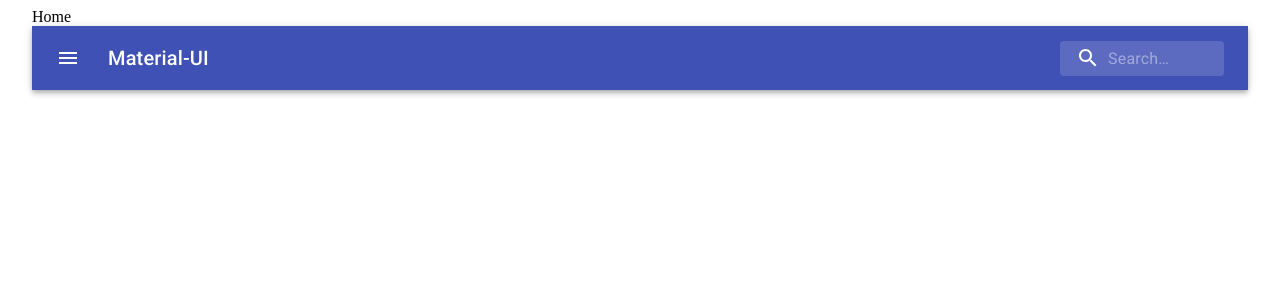
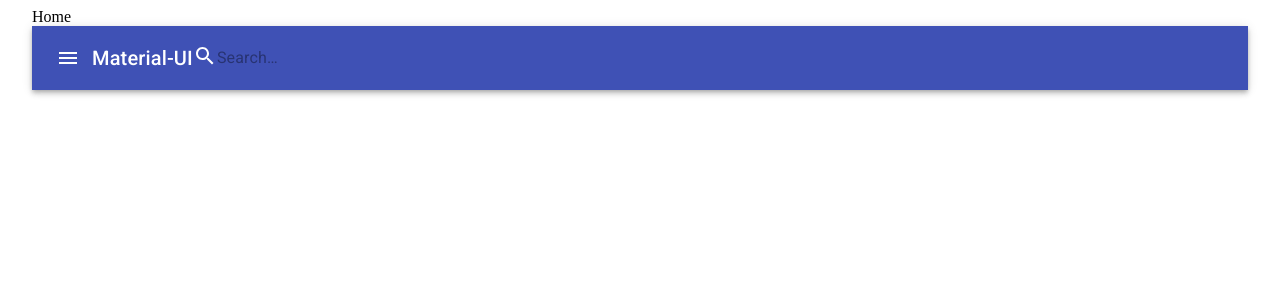
Before and after one commit to alimertcakar/react-clientside-url-shortening, a React (Create React App) app: page / in a window 1280 px wide. Shown: the top 300 px of the page. Built offline with nearby package versions, Linux system fonts and the light colour scheme.

Commit message:
Update AppBar.component.jsx

```diff
--- a/src/components/Navigation/AppBar.component.jsx
+++ b/src/components/Navigation/AppBar.component.jsx
@@ -4,98 +4,27 @@ import Toolbar from "@material-ui/core/Toolbar";
 import IconButton from "@material-ui/core/IconButton";
 import Typography from "@material-ui/core/Typography";
 import InputBase from "@material-ui/core/InputBase";
-import { fade, makeStyles } from "@material-ui/core/styles";
 import MenuIcon from "@material-ui/icons/Menu";
 import SearchIcon from "@material-ui/icons/Search";
 
-const useStyles = makeStyles((theme) => ({
-  root: {
-    flexGrow: 1,
-  },
-  menuButton: {
-    marginRight: theme.spacing(2),
-  },
-  title: {
-    flexGrow: 1,
-    display: "none",
-    [theme.breakpoints.up("sm")]: {
-      display: "block",
-    },
-  },
-  search: {
-    position: "relative",
-    borderRadius: theme.shape.borderRadius,
-    backgroundColor: fade(theme.palette.common.white, 0.15),
-    "&:hover": {
-      backgroundColor: fade(theme.palette.common.white, 0.25),
-    },
-    marginLeft: 0,
-    width: "100%",
-    [theme.breakpoints.up("sm")]: {
-      marginLeft: theme.spacing(1),
-      width: "auto",
-    },
-  },
-  searchIcon: {
-    padding: theme.spacing(0, 2),
-    height: "100%",
-    position: "absolute",
-    pointerEvents: "none",
-    display: "flex",
-    alignItems: "center",
-    justifyContent: "center",
-  },
-  inputRoot: {
-    color: "inherit",
-  },
-  inputInput: {
-    padding: theme.spacing(1, 1, 1, 0),
-    // vertical padding + font size from searchIcon
-    paddingLeft: `calc(1em + ${theme.spacing(4)}px)`,
-    transition: theme.transitions.create("width"),
-    width: "100%",
-    [theme.breakpoints.up("sm")]: {
-      width: "12ch",
-      "&:focus": {
-        width: "20ch",
-      },
-    },
-  },
-}));
-
 export default function SearchAppBar() {
-  const classes = useStyles();
-
   return (
-    <div className={classes.root}>
     <AppBar position="static">
       <Toolbar>
-          <IconButton
-            edge="start"
-            className={classes.menuButton}
-            color="inherit"
-            aria-label="open drawer"
-          >
+        <IconButton edge="start" color="inherit" aria-label="open drawer">
           <MenuIcon />
         </IconButton>
-          <Typography className={classes.title} variant="h6" noWrap>
+        <Typography variant="h6" noWrap>
           Material-UI
         </Typography>
-          <div className={classes.search}>
-            <div className={classes.searchIcon}>
+        <div>
           <SearchIcon />
         </div>
         <InputBase
           placeholder="Search…"
-              classes={{
-                root: classes.inputRoot,
-                input: classes.inputInput,
-              }}
           inputProps={{ "aria-label": "search" }}
         />
-          </div>
       </Toolbar>
     </AppBar>
-    </div>
   );
 }
```
Lines whose indentation alone changed are shown as unchanged.
